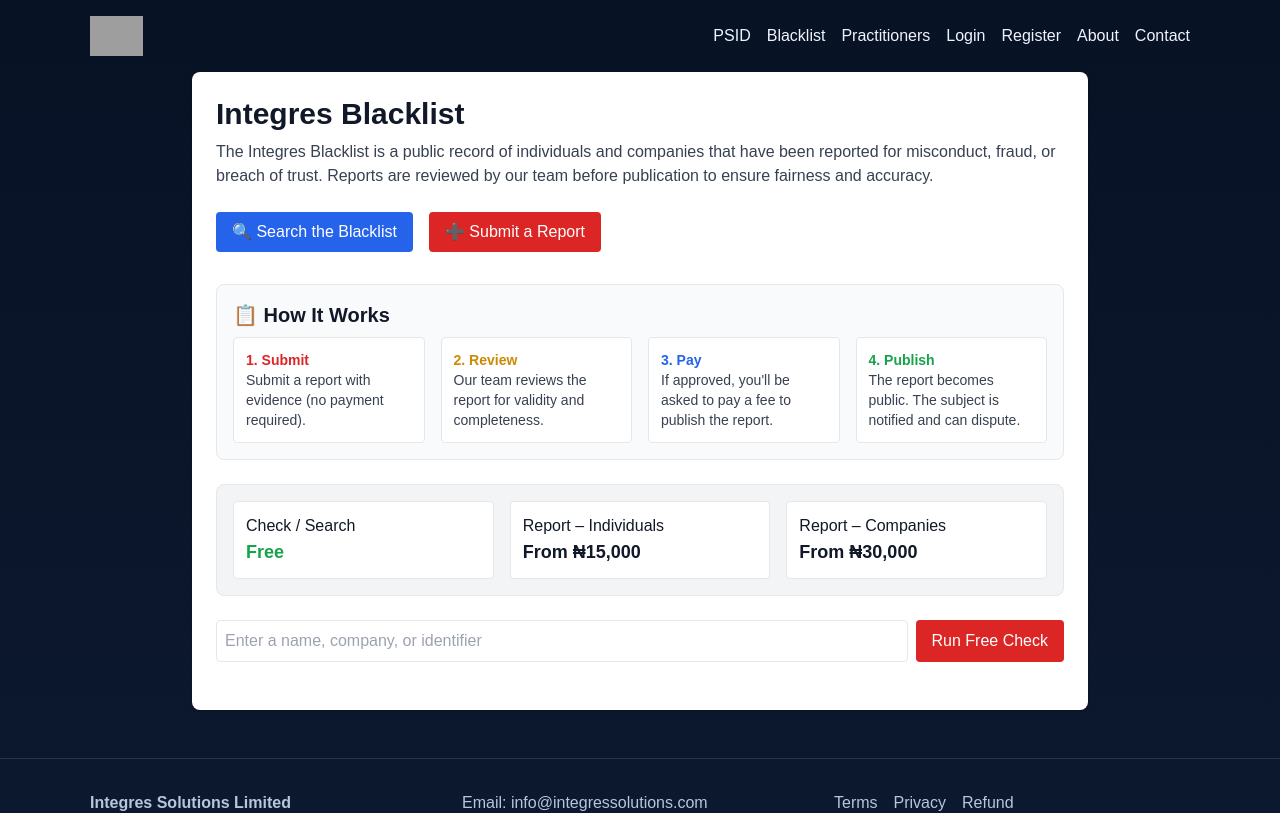
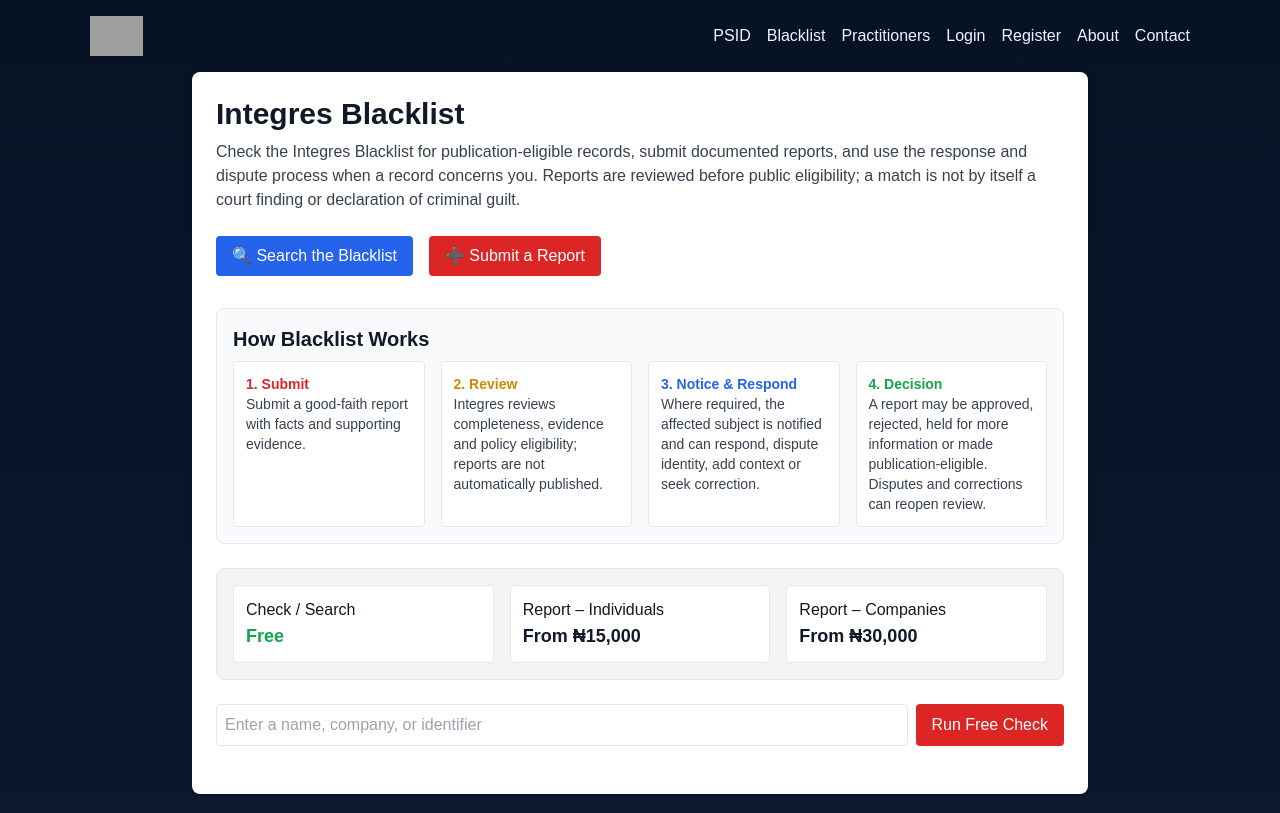
Before and after one commit to integressolutions-bot/integressolutions-website, a Next.js app: page /blacklist in a window 1280 px wide. Shown: the top 813 px of the page. Built offline with nearby package versions, Linux system fonts and the light colour scheme; grey boxes are pictures that could not be loaded.

Commit message:
Restore Integres Blacklist product flow

```diff
--- /dev/null
+++ b/src/app/blacklist/how-it-works/page.tsx
@@ -0,0 +1,3 @@
+import Link from "next/link";
+const steps=[["1","Report","A user submits a good-faith allegation with facts and supporting evidence."],["2","Review","Integres checks completeness, evidence and policy eligibility. A report is not automatically public."],["3","Notice & response","Where required, the affected subject can respond, challenge identity, add context or seek correction."],["4","Decision","The matter may be approved, rejected, held for more information or kept non-public."],["5","Public record","Only publication-eligible information appears in public Blacklist checks, with unnecessary personal data withheld."],["6","Dispute & resolution","A subject can dispute or request correction. Mediation or practitioner involvement can be requested where appropriate."]];
+export default function HowBlacklistWorks(){return <main className="max-w-4xl mx-auto p-6"><h1 className="text-4xl font-bold mb-2">How Integres Blacklist Works</h1><p className="text-lg text-gray-700 mb-8">Blacklist is the product. Review, notice, response and dispute are the safeguards that make the accountability process more reliable and fair.</p><div className="grid gap-4">{steps.map(([n,t,b])=><section key={n} className="border rounded-xl p-5 bg-white"><div className="text-sm font-bold text-red-600">STEP {n}</div><h2 className="text-xl font-bold">{t}</h2><p className="text-gray-700">{b}</p></section>)}</div><section className="mt-8 bg-gray-50 border rounded-xl p-5"><h2 className="text-xl font-bold">What a Blacklist record means</h2><p className="text-gray-700 mt-2">A record means the matter has entered the Integres accountability process and is eligible for the level of visibility shown. User allegations are not automatically treated as proven facts. Administrative fees cover processing and do not prove wrongdoing, guarantee publication or purchase deletion.</p></section><div className="flex gap-3 mt-8 flex-wrap"><Link href="/blacklist" className="bg-red-600 text-white px-5 py-3 rounded">Check the Blacklist</Link><Link href="/blacklist/my-reports" className="border border-gray-400 px-5 py-3 rounded">Track my reports</Link></div></main>}
--- /dev/null
+++ b/src/app/blacklist/my-reports/page.tsx
@@ -0,0 +1,3 @@
+"use client";
+import {useEffect,useState} from "react"; import Link from "next/link"; import {safeGet} from "@/lib/api";
+export default function MyReports(){const[d,setD]=useState<any[]>([]);const[e,setE]=useState("");useEffect(()=>{safeGet<any[]>("/blacklist/my-reports",true).then(setD).catch(x=>setE(x.message))},[]);return <div className="max-w-3xl mx-auto p-6"><h1 className="text-3xl font-bold">My reports</h1><p className="text-gray-600 mb-5">Track confidential due-diligence status. Pending submissions are allegations, not established facts.</p>{e&&<div className="bg-red-50 p-3 text-red-700">{e}</div>}{d.map(x=><div key={x.id||x._id} className="border rounded p-4 mb-3"><div className="font-semibold">{x.name||"Confidential subject"}</div><div className="text-sm text-gray-600">Status: {x.status||"PENDING"}</div><div className="mt-2 flex gap-3"><Link className="text-blue-700" href={`/blacklist/dispute?recordId=${x.id||x._id}`}>Dispute/correction</Link><Link className="text-blue-700" href={`/blacklist/removal?recordId=${x.id||x._id}`}>Removal request</Link></div></div>)}</div>}
--- a/src/app/blacklist/page.tsx
+++ b/src/app/blacklist/page.tsx
@@ -6,9 +6,11 @@
 interface BlacklistResult {
   found: boolean;
   records?: Array<{
-    name: string;
-    type: string;
-    reason: string;
+    name?: string;
+    maskedName?: string;
+    type?: string;
+    category?: string;
+    reason?: string;
     dateReported: string;
     status: string;
   }>;
@@ -104,7 +106,7 @@
     if (evidenceFile) formData.append("files", evidenceFile);
 
     try {
-      await safeUpload("/blacklist/submit-due-diligence", formData, true);
+      await safeUpload("/blacklist/submit", formData, true);
       setReportSuccess(true);
       setSelectedCategory("");
       setSubjectName("");
@@ -124,8 +126,7 @@
     <div className="max-w-4xl mx-auto p-6 bg-white rounded-lg shadow">
       <h1 className="text-3xl font-bold mb-2 text-gray-900">Integres Blacklist</h1>
       <p className="text-gray-700 mb-6">
-        The Integres Blacklist is a public record of individuals and companies that have been reported for misconduct, fraud, or breach of trust.
-        Reports are reviewed by our team before publication to ensure fairness and accuracy.
+        Check the Integres Blacklist for publication-eligible records, submit documented reports, and use the response and dispute process when a record concerns you. Reports are reviewed before public eligibility; a match is not by itself a court finding or declaration of criminal guilt.
       </p>
 
       <div className="flex flex-wrap gap-4 mb-8">
@@ -145,23 +146,23 @@
 
       {/* ✅ HOW IT WORKS SECTION – all text now has explicit colors */}
       <div className="bg-gray-50 p-4 rounded-lg mb-6 border border-gray-200">
-        <h2 className="text-xl font-bold text-gray-900 mb-2">📋 How It Works</h2>
+        <h2 className="text-xl font-bold text-gray-900 mb-2">How Blacklist Works</h2>
         <div className="grid grid-cols-1 md:grid-cols-4 gap-3 text-sm">
           <div className="bg-white p-3 rounded border border-gray-200">
             <span className="font-bold text-red-600 block">1. Submit</span>
-            <span className="text-gray-700">Submit a report with evidence (no payment required).</span>
+            <span className="text-gray-700">Submit a good-faith report with facts and supporting evidence.</span>
           </div>
           <div className="bg-white p-3 rounded border border-gray-200">
             <span className="font-bold text-yellow-600 block">2. Review</span>
-            <span className="text-gray-700">Our team reviews the report for validity and completeness.</span>
+            <span className="text-gray-700">Integres reviews completeness, evidence and policy eligibility; reports are not automatically published.</span>
           </div>
           <div className="bg-white p-3 rounded border border-gray-200">
-            <span className="font-bold text-blue-600 block">3. Pay</span>
-            <span className="text-gray-700">If approved, you'll be asked to pay a fee to publish the report.</span>
+            <span className="font-bold text-blue-600 block">3. Notice & Respond</span>
+            <span className="text-gray-700">Where required, the affected subject is notified and can respond, dispute identity, add context or seek correction.</span>
           </div>
           <div className="bg-white p-3 rounded border border-gray-200">
-            <span className="font-bold text-green-600 block">4. Publish</span>
-            <span className="text-gray-700">The report becomes public. The subject is notified and can dispute.</span>
+            <span className="font-bold text-green-600 block">4. Decision</span>
+            <span className="text-gray-700">A report may be approved, rejected, held for more information or made publication-eligible. Disputes and corrections can reopen review.</span>
           </div>
         </div>
       </div>
@@ -221,13 +222,13 @@
 
           {result && (
             <div className={`p-4 rounded-lg ${result.found ? 'bg-yellow-50 border border-yellow-200' : 'bg-green-50 border border-green-200'}`}>
-              <h2 className="font-bold text-lg text-gray-900">{result.found ? '⚠️ Record Found' : '✅ Clean Record'}</h2>
+              <h2 className="font-bold text-lg text-gray-900">{result.found ? '⚠️ Blacklist Record Found' : 'No Matching Public Record'}</h2>
               {result.found && result.records ? (
                 result.records.map((record, idx) => (
                   <div key={idx} className="mt-3 pt-3 border-t border-gray-200">
-                    <p className="text-gray-900"><strong>Name:</strong> {record.name}</p>
-                    <p className="text-gray-700"><strong>Category:</strong> {record.type}</p>
-                    <p className="text-gray-700"><strong>Reason:</strong> {record.reason}</p>
+                    <p className="text-gray-900"><strong>Subject:</strong> {record.maskedName || record.name || "Masked subject"}</p>
+                    <p className="text-gray-700"><strong>Category:</strong> {record.category || record.type || "Reviewed record"}</p>
+                    {record.reason ? <p className="text-gray-700"><strong>Public summary:</strong> {record.reason}</p> : null}
                     <p className="text-gray-600"><strong>Reported:</strong> {new Date(record.dateReported).toLocaleDateString()}</p>
                     <p className="text-gray-700"><strong>Status:</strong> <span className="capitalize">{record.status}</span></p>
                   </div>
@@ -244,7 +245,7 @@
         <div className="border rounded-lg p-6 bg-white shadow">
           <h2 className="text-2xl font-bold mb-2 text-gray-900">Submit a Blacklist Report</h2>
           <p className="text-gray-700 mb-4">
-            Reports are submitted for review at no cost. If approved, you will be guided through payment before publication.
+            Reports are confidential when submitted and remain pending due diligence. Any administrative fee is separate from the moderation decision and does not guarantee publication.
           </p>
 
           {reportSuccess && (
@@ -300,7 +301,7 @@
                 value={subjectEmail}
                 onChange={(e) => setSubjectEmail(e.target.value)}
                 className="w-full border p-2 rounded text-gray-900 bg-white"
-                placeholder="If provided, they will be notified when the report is published"
+                placeholder="If provided, it may be used for subject notice and response"
               />
             </div>
 
--- /dev/null
+++ b/src/app/blacklist/removal/page.tsx
@@ -0,0 +1,3 @@
+"use client";
+import {Suspense,useEffect,useState} from "react"; import {useSearchParams} from "next/navigation"; import {safePost} from "@/lib/api";
+function Content(){const q=useSearchParams();const id=q.get("recordId")||"";const[p,setP]=useState<any>();const[reason,setReason]=useState("");const[msg,setMsg]=useState("");useEffect(()=>{if(id)safePost(`/blacklist/${id}/removal/preview`,{},true).then(setP).catch(e=>setMsg(e.message))},[id]);const send=async()=>{try{await safePost(`/blacklist/${id}/removal/request`,{reason,feeSnapshotId:p?.snapshotId},true);setMsg("Removal/correction request submitted for review. Payment does not guarantee deletion.")}catch(e:any){setMsg(e.message)}};return <div className="max-w-2xl mx-auto p-6"><h1 className="text-2xl font-bold">Removal / correction request</h1><p className="text-gray-600 mb-4">This reopens review; it does not automatically delete a record.</p>{p&&<div className="bg-gray-50 border p-3 rounded mb-3">Administrative fee preview: {p.currency||"NGN"} {p.amount||p.total||"—"}</div>}<textarea className="w-full border p-3 rounded" rows={5} value={reason} onChange={e=>setReason(e.target.value)} placeholder="Explain the correction, removal basis, or changed circumstances"/><button onClick={send} className="mt-3 bg-red-600 text-white px-4 py-2 rounded">Submit request for review</button>{msg&&<div className="mt-3 p-3 bg-gray-50">{msg}</div>}</div>};export default function Page(){return <Suspense fallback={<div className="p-6">Loading…</div>}><Content/></Suspense>}
--- a/src/app/page.tsx
+++ b/src/app/page.tsx
@@ -8,7 +8,7 @@
         <h1>Secure identification, accountability, and dispute resolution for modern communities.</h1>
         <p>
           Integres Solutions Limited provides practical digital services including PSID asset verification,
-          blacklist checking and reporting, and a routed mediation ecosystem for case resolution.
+          Blacklist checking and reporting, subject response and dispute handling, and a routed mediation ecosystem for case resolution.
         </p>
         <div className="button-row">
           <Link className="button" href="/blacklist">Run Free Blacklist Check</Link>
@@ -25,7 +25,7 @@
           </div>
           <div className="card">
             <h3>Integres Blacklist</h3>
-            <p>Check records for free. Submit paid reports and paid removal requests under a moderated workflow.</p>
+            <p>Check the Blacklist for free. Submit documented reports, track review status, respond to records, dispute inaccuracies, and pursue correction or resolution under a moderated workflow.</p>
           </div>
           <div className="card">
             <h3>Mediation Routing</h3>
@@ -40,7 +40,7 @@
           <div className="price-item"><span>Blacklist check</span><strong>Free</strong></div>
           <div className="price-item"><span>Blacklist report (individual cases)</span><strong>From ₦15,000</strong></div>
           <div className="price-item"><span>Blacklist report (company cases)</span><strong>From ₦30,000</strong></div>
-          <div className="price-item"><span>Blacklist removal</span><strong>Paid after resolution</strong></div>
+          <div className="price-item"><span>Blacklist resolution/removal review</span><strong>Administrative fee may apply after resolution</strong></div>
           <div className="price-item"><span>Reports and removals</span><strong>Handled in the mobile app</strong></div>
         </div>
       </section>
```
Also changed, not shown: src/app/blacklist/dispute/page.tsx (+17 -16 lines).
